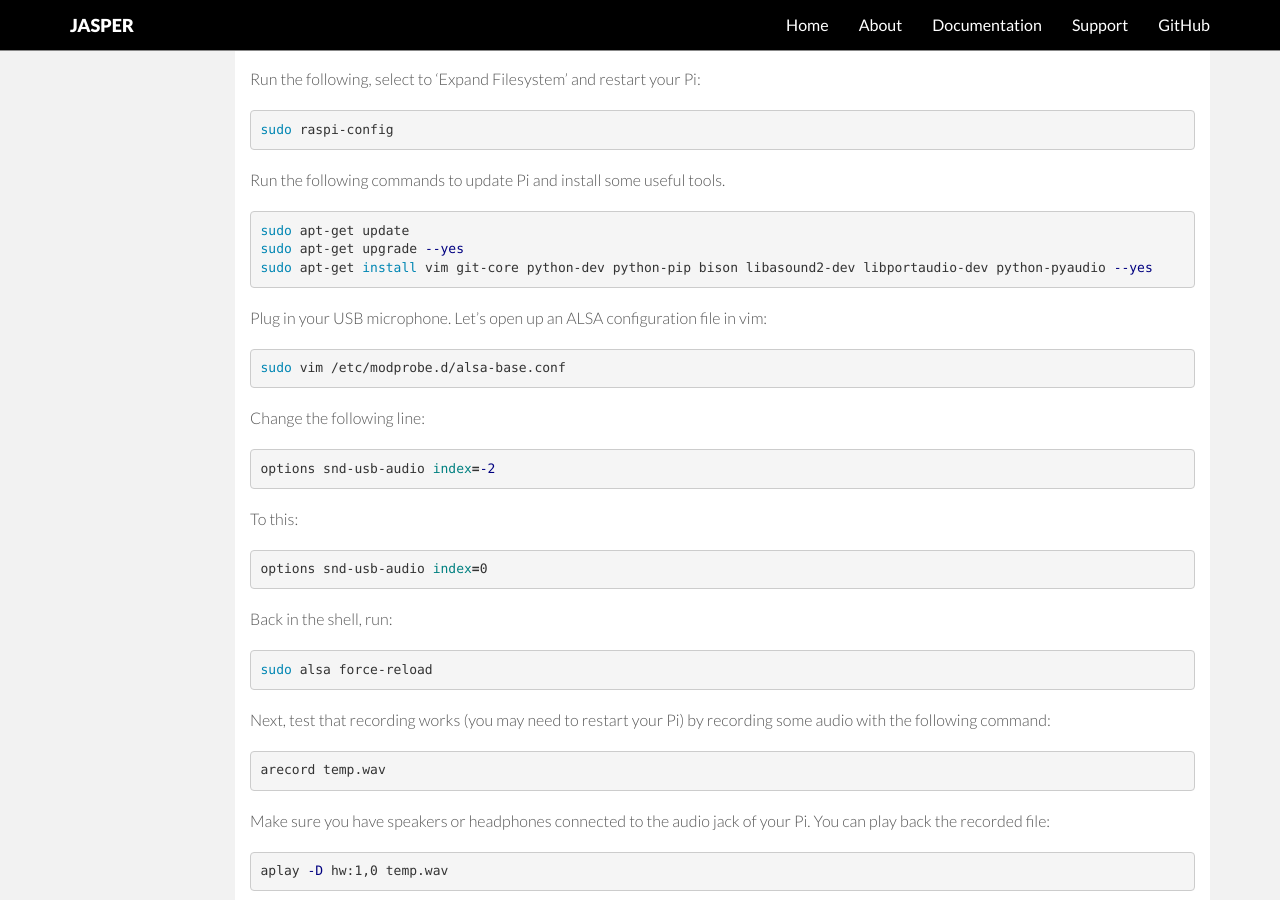
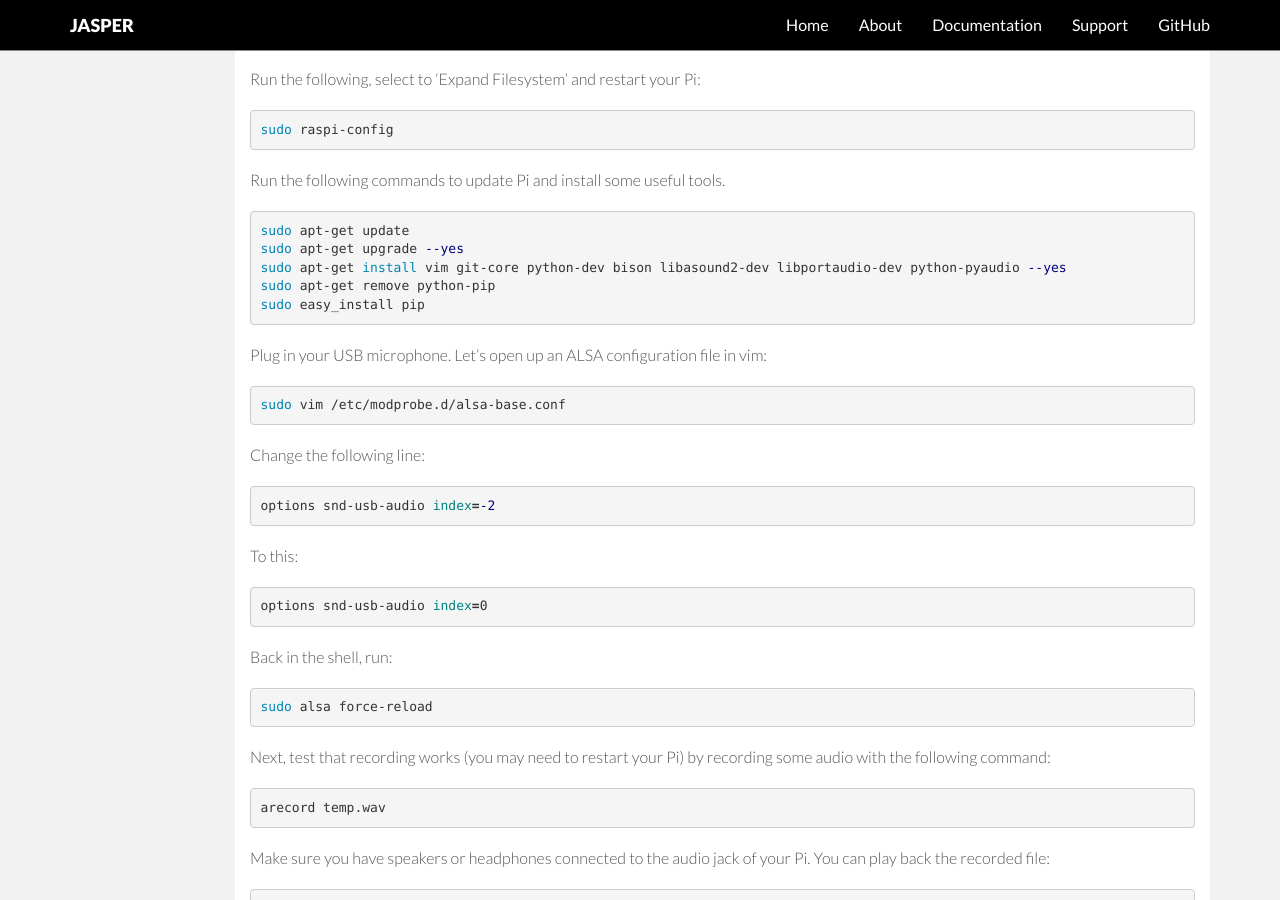
Before and after one commit to jasperproject/jasperproject.github.io, a Jekyll site: the page built from documentation/installation/index.md, in a window 1280 px wide and 900 px high, scrolled down 1822 px. Built offline with Jekyll 4.4.1, drawn with Linux system fonts in a browser that asks for light colours; nearby versions of some CDN libraries.

Commit message:
Raspbian: Install a more recent version of "pip" to prevent error messages later on

```diff
--- a/documentation/installation/index.md
+++ b/documentation/installation/index.md
@@ -88,7 +88,9 @@
 {% highlight bash %}
 sudo apt-get update
 sudo apt-get upgrade --yes
-sudo apt-get install vim git-core python-dev python-pip bison libasound2-dev libportaudio-dev python-pyaudio --yes
+sudo apt-get install vim git-core python-dev bison libasound2-dev libportaudio-dev python-pyaudio --yes
+sudo apt-get remove python-pip
+sudo easy_install pip
 {% endhighlight %}
 
 Plug in your USB microphone. Let's open up an ALSA configuration file in vim:
```
